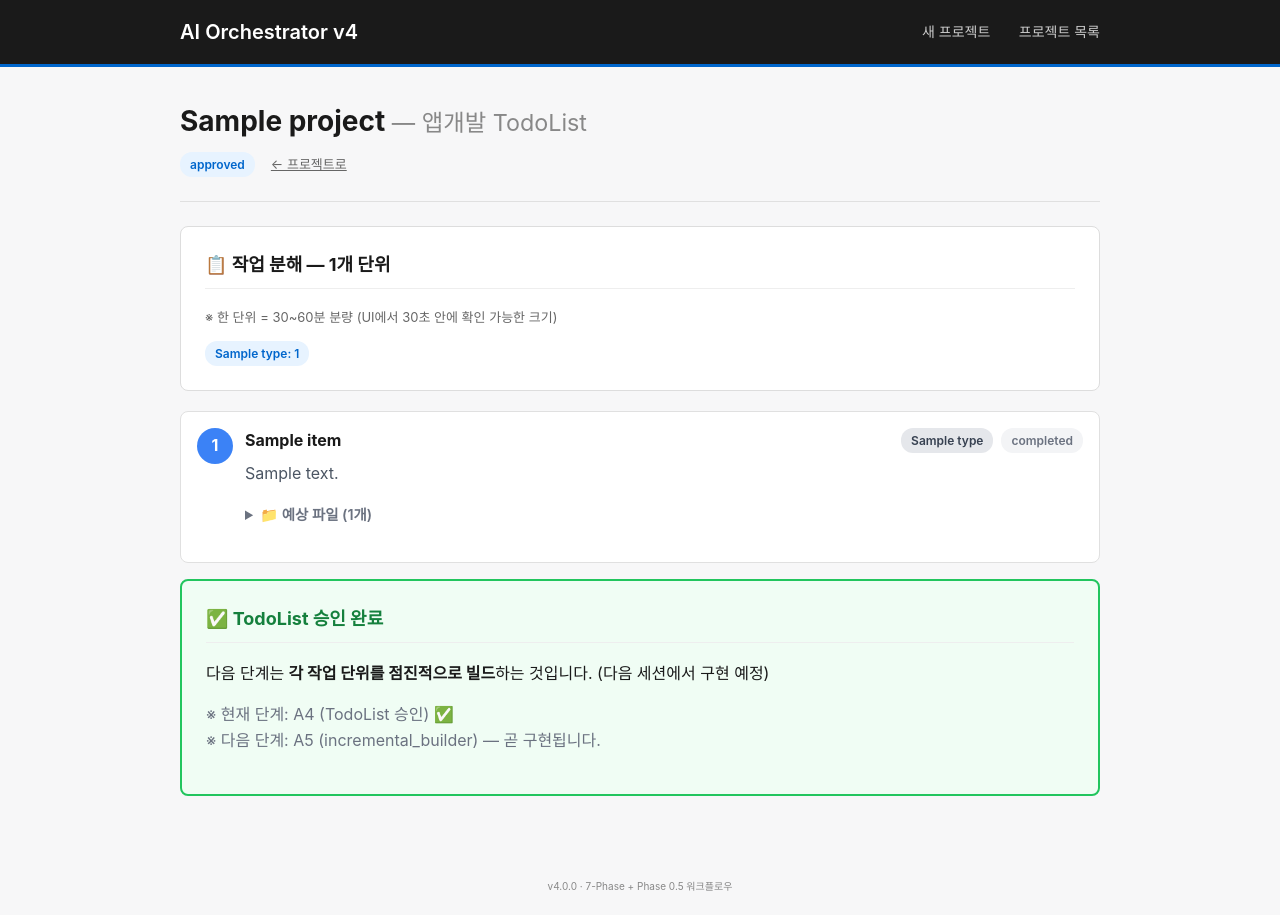
After one commit to kimjuham1120-gif/ai-orchestrator-v1, a FastAPI app: template src/web/templates/app_dev_todos.html in a window 1280 px wide. The commit adds this page. Run offline with FastAPI, Linux system fonts and the light colour scheme; the template is opened without the code that fills it: most values are stand-ins (such as "Sample title", 1, 10 or a date in 2020); some libraries are stand-ins or nearby versions.

Commit message:
feat(15): A4 - TodoList review/approval UI
3 new routes (app.py):
  GET  /project/{pid}/app-dev/todos             - TodoList page
  POST /project/{pid}/app-dev/generate-todos    - call todo_planner
  POST /project/{pid}/app-dev/approve-todos     - mark approved

2 new handlers (handlers.py):
  handle_generate_todos  - calls todo_planner with referenced_context,
                            saves todo_list to artifact, sets status=pending_approval
  handle_approve_todos   - sets todo_status='approved',
                            updates project current_phase to 'app_dev_todos_approved'

New template (app_dev_todos.html):
  - Numbered list of work units with type badge + estimated_files
  - Type counts summary at top
  - Approve / Regenerate action card
  - Different state for approved vs pending

Updated template (project_status.html):
  - New branch for project_type='app_dev' (shown before doc_generation flow)
  - Shows uploaded files count + size
  - 'Generate Todos' button if not yet generated
  - 'Review TodoList' link if generated

Bug fix: Jinja2 attribute access conflict
  - artifact.todo_list.items resolved to dict.items() method (returns method object)
  - Fixed by using artifact.todo_list['items'] explicit key access
  - Variable renamed from 'items' to 'todo_items' to avoid further confusion

Live verified end-to-end:
  - Generated 12+ work units from 12-file referenced_context (RoomCrafting docs)
  - Review screen displays correctly
  - Approval transitions todo_status to 'approved'

Tests: 942 passed (no regressions)

```diff
--- a/src/web/app.py
+++ b/src/web/app.py
@@ -163,6 +163,55 @@ async def project_status(project_id: str, request: Request):
             "runs": status["runs"],
             "artifact": status["runs"][0] if status["runs"] else {},
         },
+    )
+
+
+# ---------------------------------------------------------------------------
+# Step 15 · 앱개발 — Todo 생성 / 검토 / 승인
+# ---------------------------------------------------------------------------
+
+@app.get("/project/{project_id}/app-dev/todos", response_class=HTMLResponse)
+async def app_dev_todos_page(project_id: str, request: Request):
+    """TodoList 페이지 — 검토 + 승인 폼."""
+    status = get_project_status(project_id, DB_PATH)
+    if not status["ok"]:
+        return templates.TemplateResponse(request, "index.html", {
+            "error": status.get("error"),
+        })
+
+    project = status["project"]
+    artifact = status["runs"][0] if status["runs"] else {}
+
+    if project.get("project_type") != "app_dev":
+        return templates.TemplateResponse(request, "index.html", {
+            "error": "앱개발 프로젝트가 아닙니다",
+        })
+
+    return templates.TemplateResponse(request, "app_dev_todos.html", {
+        "project": project,
+        "artifact": artifact,
+    })
+
+
+@app.post("/project/{project_id}/app-dev/generate-todos")
+async def app_dev_generate_todos(project_id: str):
+    """Todo 생성 (LLM 호출) — referenced_context를 N개 작업 단위로 분해."""
+    from src.web.handlers import handle_generate_todos
+    handle_generate_todos(project_id, DB_PATH)
+    return RedirectResponse(
+        f"/project/{project_id}/app-dev/todos",
+        status_code=303,
+    )
+
+
+@app.post("/project/{project_id}/app-dev/approve-todos")
+async def app_dev_approve_todos(project_id: str):
+    """운영자 승인 → todo_status='approved'."""
+    from src.web.handlers import handle_approve_todos
+    handle_approve_todos(project_id, DB_PATH)
+    return RedirectResponse(
+        f"/project/{project_id}/app-dev/todos",
+        status_code=303,
     )
 
 
--- /dev/null
+++ b/src/web/templates/app_dev_todos.html
@@ -0,0 +1,141 @@
+{% extends "base.html" %}
+
+{% block title %}{{ project.title }} — TodoList — AI Orchestrator v4{% endblock %}
+
+{% block content %}
+<section class="project-header">
+    <h2>{{ project.title }} <small style="color: #888; font-weight: normal;">— 앱개발 TodoList</small></h2>
+    <div class="project-meta">
+        <span class="badge">{{ artifact.todo_status or "—" }}</span>
+        <a href="/project/{{ project.project_id }}" class="meta">← 프로젝트로</a>
+    </div>
+</section>
+
+{% if not artifact.todo_list or not artifact.todo_list["items"] %}
+{# Todo가 없는 상태 — 안내 #}
+<section class="phase-card">
+    <h3>아직 Todo가 분해되지 않았습니다.</h3>
+    <p>프로젝트 화면으로 돌아가 [Todo 분해 시작]을 눌러주세요.</p>
+    <a href="/project/{{ project.project_id }}" class="btn btn-secondary">← 프로젝트로</a>
+</section>
+
+{% else %}
+
+{% set todo_items = artifact.todo_list["items"] %}
+{% set is_approved = artifact.todo_status == "approved" %}
+
+{# ============================================================ #}
+{# 요약 카드                                                     #}
+{# ============================================================ #}
+<section class="phase-card" style="border: 1px solid #ddd;">
+    <h3 style="margin-top: 0;">
+        📋 작업 분해 — {{ todo_items|length }}개 단위
+    </h3>
+    <p class="meta">
+        ※ 한 단위 = 30~60분 분량 (UI에서 30초 안에 확인 가능한 크기)
+    </p>
+
+    {# 타입별 통계 #}
+    <div class="meta" style="margin-top: 8px;">
+        {% set type_counts = {} %}
+        {% for item in todo_items %}
+            {% set _ = type_counts.update({item.type: type_counts.get(item.type, 0) + 1}) %}
+        {% endfor %}
+        {% for t, c in type_counts.items() %}
+            <span class="badge" style="margin-right: 6px;">{{ t }}: {{ c }}</span>
+        {% endfor %}
+    </div>
+</section>
+
+{# ============================================================ #}
+{# 작업 단위 목록                                                #}
+{# ============================================================ #}
+<ol style="list-style: none; padding-left: 0; counter-reset: todo-counter;">
+{% for item in todo_items %}
+<li class="phase-card" style="counter-increment: todo-counter; padding: 16px; margin-bottom: 12px;">
+    <div style="display: flex; gap: 12px; align-items: flex-start;">
+        <div style="
+            min-width: 36px; height: 36px; border-radius: 50%;
+            background: #3b82f6; color: white;
+            display: flex; align-items: center; justify-content: center;
+            font-weight: bold;
+        ">
+            {{ loop.index }}
+        </div>
+        <div style="flex: 1;">
+            <div style="display: flex; gap: 8px; align-items: center; flex-wrap: wrap;">
+                <h4 style="margin: 0; flex: 1;">{{ item.title }}</h4>
+                <span class="badge" style="background: #e5e7eb; color: #374151;">
+                    {{ item.type }}
+                </span>
+                <span class="badge" style="background: #f3f4f6; color: #6b7280;">
+                    {{ item.status }}
+                </span>
+            </div>
+
+            {% if item.description %}
+            <p style="margin: 8px 0; color: #4b5563;">{{ item.description }}</p>
+            {% endif %}
+
+            {% if item.estimated_files %}
+            <details style="margin-top: 6px;">
+                <summary style="cursor: pointer; font-size: 0.9em; color: #6b7280;">
+                    📁 예상 파일 ({{ item.estimated_files|length }}개)
+                </summary>
+                <ul style="margin-top: 6px; font-size: 0.9em;">
+                    {% for f in item.estimated_files %}
+                    <li><code>{{ f }}</code></li>
+                    {% endfor %}
+                </ul>
+            </details>
+            {% endif %}
+        </div>
+    </div>
+</li>
+{% endfor %}
+</ol>
+
+{# ============================================================ #}
+{# 승인 / 재생성 액션                                            #}
+{# ============================================================ #}
+{% if is_approved %}
+<section class="phase-card" style="border: 2px solid #22c55e; background: #f0fdf4;">
+    <h3 style="color: #15803d; margin-top: 0;">✅ TodoList 승인 완료</h3>
+    <p style="margin-bottom: 16px;">
+        다음 단계는 <strong>각 작업 단위를 점진적으로 빌드</strong>하는 것입니다.
+        (다음 세션에서 구현 예정)
+    </p>
+    <p style="color: #6b7280;">
+        ※ 현재 단계: A4 (TodoList 승인) ✅<br>
+        ※ 다음 단계: A5 (incremental_builder) — 곧 구현됩니다.
+    </p>
+</section>
+
+{% else %}
+<section class="phase-card" style="border: 2px solid #3b82f6; background: #eff6ff;">
+    <h3 style="color: #1e40af; margin-top: 0;">검토 후 승인</h3>
+    <p style="margin-bottom: 16px;">
+        위 작업 분해가 적절한지 확인하세요. 승인 후엔 변경할 수 없습니다.
+        <br>
+        <small style="color: #6b7280;">
+            ※ 수정·삭제·순서 변경 기능은 다음 단계에서 추가됩니다 (Phase A는 검토만).
+        </small>
+    </p>
+
+    <div class="action-group" style="display: flex; gap: 12px; flex-wrap: wrap;">
+        <form method="POST" action="/project/{{ project.project_id }}/app-dev/approve-todos"
+              style="display: inline;">
+            <button type="submit" class="btn btn-primary">✅ 전체 승인</button>
+        </form>
+
+        <form method="POST" action="/project/{{ project.project_id }}/app-dev/generate-todos"
+              style="display: inline;">
+            <button type="submit" class="btn btn-secondary">🔄 재생성 (다시 LLM 호출)</button>
+        </form>
+    </div>
+</section>
+{% endif %}
+
+{% endif %}
+
+{% endblock %}
```
Also changed, not shown: src/web/handlers.py (+98 -1 lines), src/web/templates/project_status.html (+46 -2 lines).
